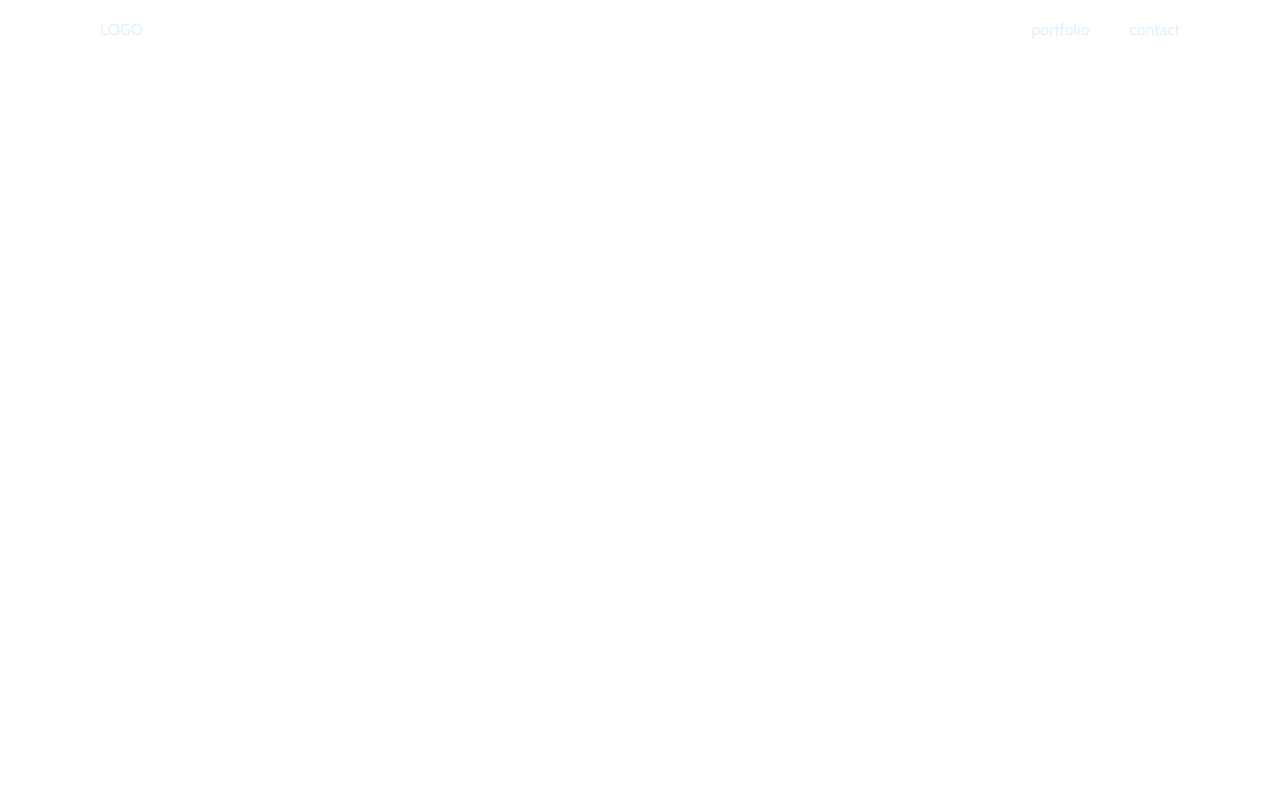
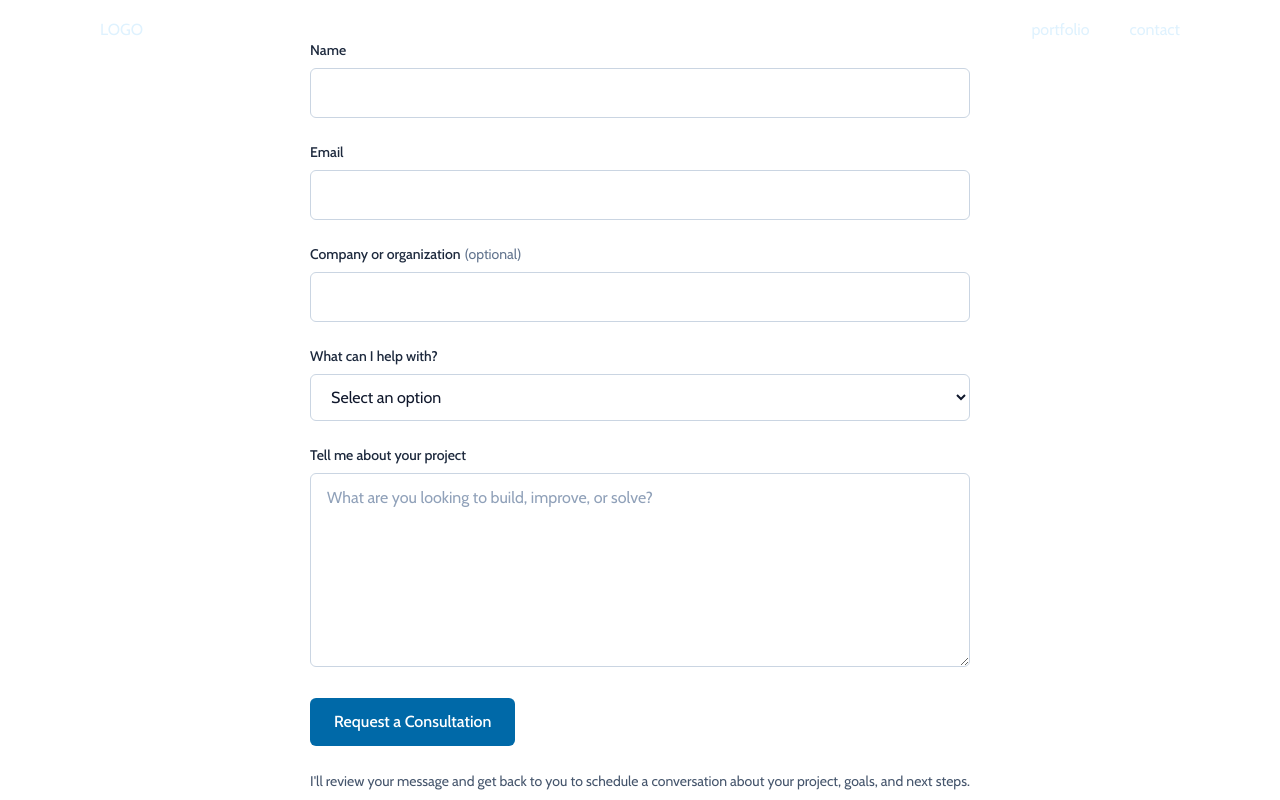
Before and after one commit to bobbythree/new-website, a React (Vite) app: page /contact in a window 1280 px wide. Built offline with nearby package versions, Linux system fonts and the light colour scheme.

Commit message:
add form api

```diff
--- /dev/null
+++ b/src/components/ContactForm.tsx
@@ -0,0 +1,186 @@
+import { useState } from "react";
+
+export default function ContactForm() {
+  const [status, setStatus] = useState<
+    "idle" | "sending" | "success" | "error"
+  >("idle");
+
+  async function handleSubmit(
+    event: React.SubmitEvent<HTMLFormElement>
+  ) {
+    event.preventDefault();
+
+    const form = event.currentTarget;
+    const formData = new FormData(form);
+
+    try {
+      setStatus("sending");
+
+      const response = await fetch("https://formspree.io/f/mwlklpzk", {
+        method: "POST",
+        body: formData,
+        headers: {
+          Accept: "application/json",
+        },
+      });
+
+      if (!response.ok) {
+        throw new Error("Form submission failed");
+      }
+
+      form.reset();
+      setStatus("success");
+    } catch {
+      setStatus("error");
+    }
+  }
+  return (
+    <form
+      onSubmit={handleSubmit}
+      className="mt-10 max-w-2xl space-y-6"
+    >
+      <div>
+        <label
+          htmlFor="name"
+          className="block text-sm font-medium text-slate-800"
+        >
+          Name
+        </label>
+
+        <input
+          id="name"
+          name="name"
+          type="text"
+          required
+          maxLength={100}
+          className="mt-2 w-full rounded-md border border-slate-300 bg-white px-4 py-3 text-slate-900 outline-none transition focus:border-sky-700 focus:ring-2 focus:ring-sky-700/20"
+        />
+      </div>
+
+      <div>
+        <label
+          htmlFor="email"
+          className="block text-sm font-medium text-slate-800"
+        >
+          Email
+        </label>
+
+        <input
+          id="email"
+          name="email"
+          type="email"
+          required
+          maxLength={254}
+          className="mt-2 w-full rounded-md border border-slate-300 bg-white px-4 py-3 text-slate-900 outline-none transition focus:border-sky-700 focus:ring-2 focus:ring-sky-700/20"
+        />
+      </div>
+
+      <div>
+        <label
+          htmlFor="company"
+          className="block text-sm font-medium text-slate-800"
+        >
+          Company or organization
+          <span className="ml-1 font-normal text-slate-500">
+            (optional)
+          </span>
+        </label>
+
+        <input
+          id="company"
+          name="company"
+          type="text"
+          maxLength={150}
+          className="mt-2 w-full rounded-md border border-slate-300 bg-white px-4 py-3 text-slate-900 outline-none transition focus:border-sky-700 focus:ring-2 focus:ring-sky-700/20"
+        />
+      </div>
+
+      <div>
+        <label
+          htmlFor="projectType"
+          className="block text-sm font-medium text-slate-800"
+        >
+          What can I help with?
+        </label>
+
+        <select
+          id="projectType"
+          name="projectType"
+          defaultValue=""
+          required
+          className="mt-2 w-full rounded-md border border-slate-300 bg-white px-4 py-3 text-slate-900 outline-none transition focus:border-sky-700 focus:ring-2 focus:ring-sky-700/20"
+        >
+          <option value="" disabled>
+            Select an option
+          </option>
+          <option value="Building a custom application">
+            Building a custom application
+          </option>
+          <option value="Improving existing software">
+            Improving existing software
+          </option>
+          <option value="Workflow or process automation">
+            Workflow or process automation
+          </option>
+          <option value="AI integration">
+            AI integration
+          </option>
+          <option value="Technical consulting">
+            Technical consulting
+          </option>
+          <option value="Something else">
+            Something else
+          </option>
+        </select>
+      </div>
+
+      <div>
+        <label
+          htmlFor="message"
+          className="block text-sm font-medium text-slate-800"
+        >
+          Tell me about your project
+        </label>
+
+        <textarea
+          id="message"
+          name="message"
+          rows={7}
+          required
+          maxLength={5000}
+          placeholder="What are you looking to build, improve, or solve?"
+          className="mt-2 w-full resize-y rounded-md border border-slate-300 bg-white px-4 py-3 text-slate-900 outline-none transition placeholder:text-slate-400 focus:border-sky-700 focus:ring-2 focus:ring-sky-700/20"
+        />
+      </div>
+
+      <button
+        type="submit"
+        disabled={status === "sending"}
+        className="rounded-md bg-sky-700 px-6 py-3 font-medium text-white transition hover:bg-sky-800 disabled:cursor-not-allowed disabled:opacity-60"
+      >
+        {status === "sending"
+          ? "Sending..."
+          : "Request a Consultation"}
+      </button>
+
+      {status === "success" && (
+        <p className="text-sm text-slate-700">
+          Thanks — your message has been sent. I'll be in touch soon.
+        </p>
+      )}
+
+      {status === "error" && (
+        <p className="text-sm text-red-700">
+          Something went wrong while sending your message. Please try again.
+        </p>
+      )}
+
+      {status === "idle" && (
+        <p className="text-sm leading-relaxed text-slate-600">
+          I'll review your message and get back to you to schedule a
+          conversation about your project, goals, and next steps.
+        </p>
+      )}
+    </form>
+  );
+}
--- a/src/pages/ContactPage.tsx
+++ b/src/pages/ContactPage.tsx
@@ -1,5 +1,9 @@
+import ContactForm from "../components/ContactForm";
+
 export default function ContactPage() {
   return (
-    <div></div>
+    <div className="flex justify-center">
+      <ContactForm />
+    </div>
   )
 }
```
